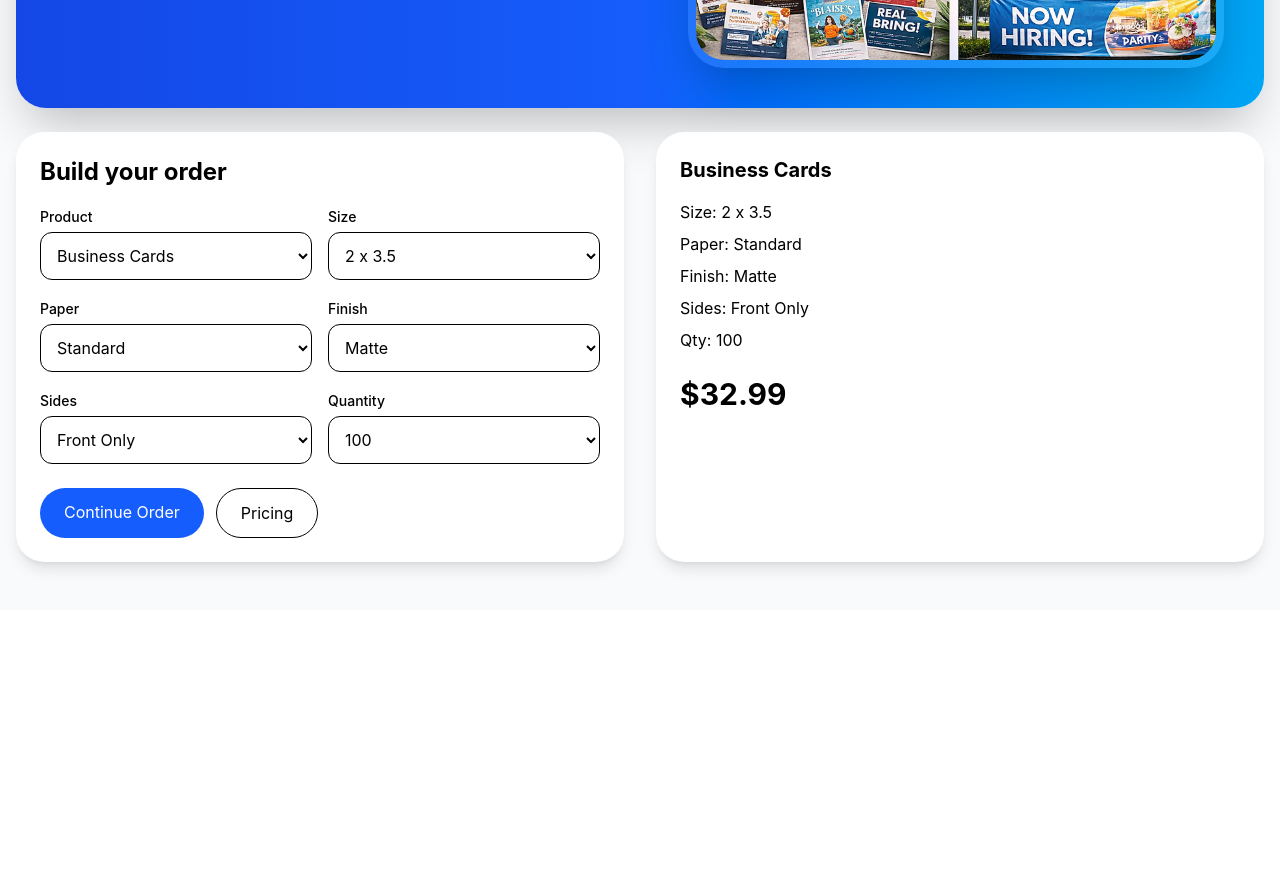
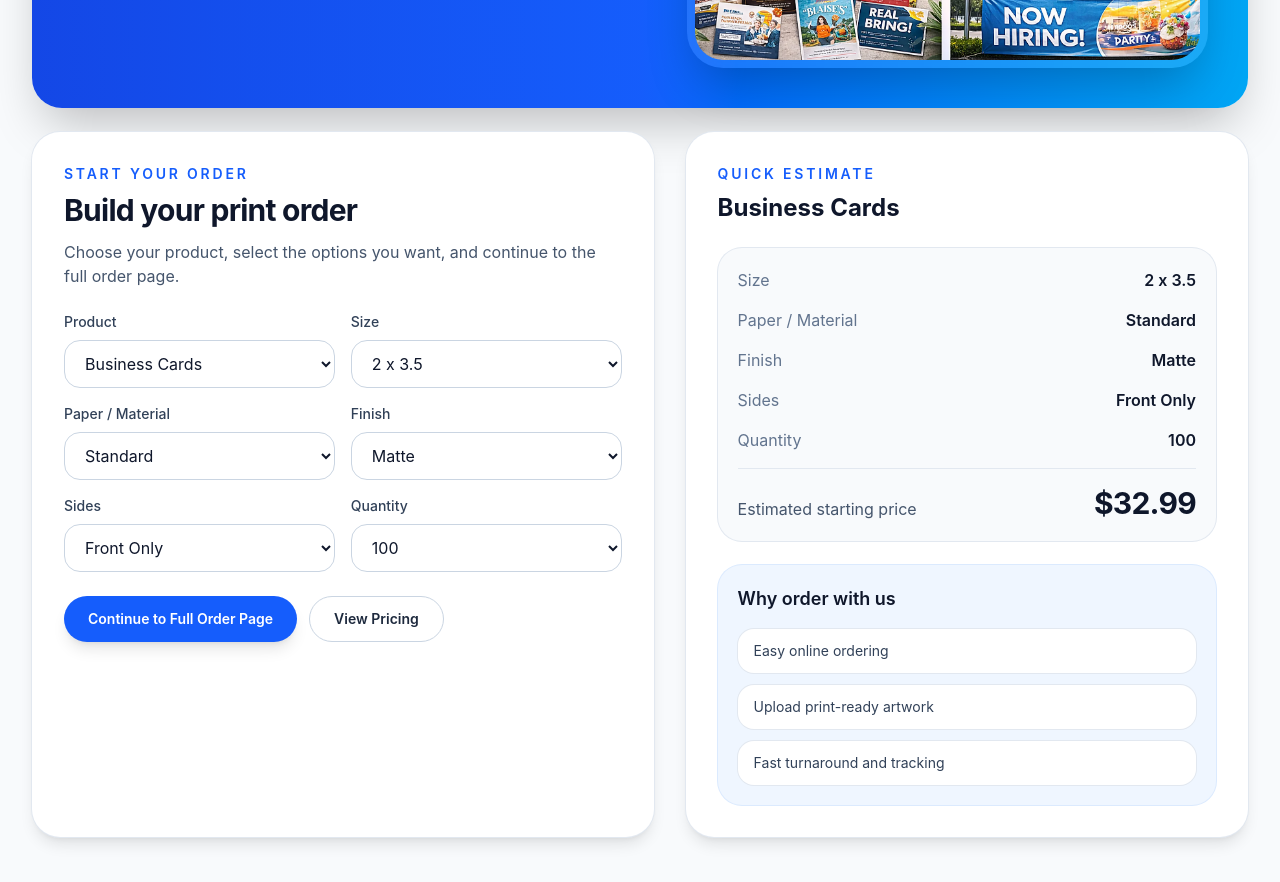
Before and after one commit to deworkenj-envision/Version-25a, a Next.js app: page / in a window 1280 px wide. Shown: the part 580-1462 px from the top of the page. Before the commit the page ends 1190 px from the top, so only its background shows below. Built offline with nearby package versions, Linux system fonts and the light colour scheme.

Commit message:
Update page.js

```diff
--- a/app/page.js
+++ b/app/page.js
@@ -100,11 +100,11 @@ export default function HomePage() {
 
   const current = useMemo(() => PRODUCT_OPTIONS[product], [product]);
 
-  const [size, setSize] = useState(current.sizes[0]);
-  const [paper, setPaper] = useState(current.papers[0]);
-  const [finish, setFinish] = useState(current.finishes[0]);
-  const [sides, setSides] = useState(current.sides[0]);
-  const [quantity, setQuantity] = useState(current.quantities[0]);
+  const [size, setSize] = useState(PRODUCT_OPTIONS["Business Cards"].sizes[0]);
+  const [paper, setPaper] = useState(PRODUCT_OPTIONS["Business Cards"].papers[0]);
+  const [finish, setFinish] = useState(PRODUCT_OPTIONS["Business Cards"].finishes[0]);
+  const [sides, setSides] = useState(PRODUCT_OPTIONS["Business Cards"].sides[0]);
+  const [quantity, setQuantity] = useState(PRODUCT_OPTIONS["Business Cards"].quantities[0]);
 
   function handleProductChange(nextProduct) {
     const next = PRODUCT_OPTIONS[nextProduct];
@@ -120,14 +120,9 @@ export default function HomePage() {
 
   return (
     <main className="min-h-screen bg-slate-50">
-
-      {/* HERO */}
-      <section className="mx-auto max-w-7xl px-4 py-6">
+      <section className="mx-auto max-w-7xl px-4 py-6 md:px-6 lg:px-8">
         <div className="rounded-[30px] bg-gradient-to-r from-blue-700 via-blue-600 to-sky-500 p-6 text-white shadow-2xl md:p-10">
-
           <div className="grid items-center gap-10 lg:grid-cols-[1.05fr_.95fr]">
-
-            {/* LEFT SIDE */}
             <div className="max-w-2xl text-center lg:text-left">
               <h1 className="text-4xl font-bold leading-[1.05] tracking-tight md:text-5xl lg:text-6xl">
                 <span className="block">Top Quality Printing.</span>
@@ -136,7 +131,7 @@ export default function HomePage() {
               </h1>
 
               <div className="mt-12 flex flex-col items-center lg:items-start">
-                <p className="text-lg md:text-xl font-semibold text-white text-center lg:text-left">
+                <p className="text-center text-lg font-semibold text-white md:text-xl lg:text-left">
                   Already placed an order? Track it here:
                 </p>
 
@@ -149,100 +144,228 @@ export default function HomePage() {
               </div>
             </div>
 
-            {/* RIGHT SIDE */}
             <div className="flex justify-center lg:justify-end">
               <div className="w-full max-w-[560px] space-y-8">
-
-                {/* LOGO */}
                 <div className="overflow-hidden rounded-[36px] bg-white/10 p-2 shadow-2xl backdrop-blur-md">
                   <div className="overflow-hidden rounded-[28px]">
                     <img
                       src="/images/logo-hero.png"
-                      alt="logo"
+                      alt="EnVision Direct logo"
                       className="h-[180px] w-full scale-115 object-cover"
                     />
                   </div>
                 </div>
 
-                {/* COLLAGE */}
                 <div className="overflow-hidden rounded-[36px] bg-white/10 p-2 shadow-2xl backdrop-blur-md">
                   <div className="overflow-hidden rounded-[28px]">
                     <img
                       src="/images/hero_desktop.webp"
-                      alt="collage"
+                      alt="Printed products collage"
                       className="h-[340px] w-full object-cover"
                     />
                   </div>
                 </div>
-
               </div>
             </div>
-
           </div>
         </div>
       </section>
 
-      {/* ORDER + ESTIMATE */}
-      <section className="mx-auto max-w-7xl px-4 pb-12">
-        <div className="grid gap-8 lg:grid-cols-2">
+      <section className="mx-auto max-w-7xl px-4 pb-12 md:px-6 lg:px-8">
+        <div className="grid gap-8 lg:grid-cols-[1.05fr_.95fr]">
+          <div className="rounded-[28px] bg-white p-6 shadow-lg ring-1 ring-slate-200 md:p-8">
+            <div className="mb-6">
+              <p className="text-sm font-semibold uppercase tracking-[0.2em] text-blue-600">
+                Start Your Order
+              </p>
+              <h2 className="mt-2 text-3xl font-bold tracking-tight text-slate-900">
+                Build your print order
+              </h2>
+              <p className="mt-3 max-w-2xl text-slate-600">
+                Choose your product, select the options you want, and continue to the full order page.
+              </p>
+            </div>
 
-          {/* ORDER */}
-          <div className="bg-white p-6 rounded-[28px] shadow-lg">
-            <h2 className="text-2xl font-bold mb-4">Build your order</h2>
-
-            <div className="grid grid-cols-2 gap-4">
-              {[["Product", productNames, product, handleProductChange],
-                ["Size", current.sizes, size, setSize],
-                ["Paper", current.papers, paper, setPaper],
-                ["Finish", current.finishes, finish, setFinish],
-                ["Sides", current.sides, sides, setSides],
-                ["Quantity", current.quantities, quantity, setQuantity]
-              ].map(([label, options, value, setter]) => (
-                <div key={label}>
-                  <label className="text-sm font-medium">{label}</label>
+            <div className="grid gap-4 md:grid-cols-2">
+              <div>
+                <label className="mb-2 block text-sm font-medium text-slate-700">
+                  Product
+                </label>
                 <select
-                    value={value}
-                    onChange={(e) => setter(e.target.value)}
-                    className="w-full mt-1 p-3 border rounded-xl"
+                  value={product}
+                  onChange={(e) => handleProductChange(e.target.value)}
+                  className="w-full rounded-2xl border border-slate-300 bg-white px-4 py-3 text-slate-900 outline-none transition focus:border-blue-500"
                 >
-                    {options.map((o) => (
-                      <option key={o}>{o}</option>
+                  {productNames.map((option) => (
+                    <option key={option} value={option}>
+                      {option}
+                    </option>
                   ))}
                 </select>
               </div>
+
+              <div>
+                <label className="mb-2 block text-sm font-medium text-slate-700">
+                  Size
+                </label>
+                <select
+                  value={size}
+                  onChange={(e) => setSize(e.target.value)}
+                  className="w-full rounded-2xl border border-slate-300 bg-white px-4 py-3 text-slate-900 outline-none transition focus:border-blue-500"
+                >
+                  {current.sizes.map((option) => (
+                    <option key={option} value={option}>
+                      {option}
+                    </option>
                   ))}
+                </select>
               </div>
 
-            <div className="mt-6 flex gap-3">
-              <Link href="/order" className="bg-blue-600 text-white px-6 py-3 rounded-full">
-                Continue Order
+              <div>
+                <label className="mb-2 block text-sm font-medium text-slate-700">
+                  Paper / Material
+                </label>
+                <select
+                  value={paper}
+                  onChange={(e) => setPaper(e.target.value)}
+                  className="w-full rounded-2xl border border-slate-300 bg-white px-4 py-3 text-slate-900 outline-none transition focus:border-blue-500"
+                >
+                  {current.papers.map((option) => (
+                    <option key={option} value={option}>
+                      {option}
+                    </option>
+                  ))}
+                </select>
+              </div>
+
+              <div>
+                <label className="mb-2 block text-sm font-medium text-slate-700">
+                  Finish
+                </label>
+                <select
+                  value={finish}
+                  onChange={(e) => setFinish(e.target.value)}
+                  className="w-full rounded-2xl border border-slate-300 bg-white px-4 py-3 text-slate-900 outline-none transition focus:border-blue-500"
+                >
+                  {current.finishes.map((option) => (
+                    <option key={option} value={option}>
+                      {option}
+                    </option>
+                  ))}
+                </select>
+              </div>
+
+              <div>
+                <label className="mb-2 block text-sm font-medium text-slate-700">
+                  Sides
+                </label>
+                <select
+                  value={sides}
+                  onChange={(e) => setSides(e.target.value)}
+                  className="w-full rounded-2xl border border-slate-300 bg-white px-4 py-3 text-slate-900 outline-none transition focus:border-blue-500"
+                >
+                  {current.sides.map((option) => (
+                    <option key={option} value={option}>
+                      {option}
+                    </option>
+                  ))}
+                </select>
+              </div>
+
+              <div>
+                <label className="mb-2 block text-sm font-medium text-slate-700">
+                  Quantity
+                </label>
+                <select
+                  value={quantity}
+                  onChange={(e) => setQuantity(e.target.value)}
+                  className="w-full rounded-2xl border border-slate-300 bg-white px-4 py-3 text-slate-900 outline-none transition focus:border-blue-500"
+                >
+                  {current.quantities.map((option) => (
+                    <option key={option} value={option}>
+                      {option}
+                    </option>
+                  ))}
+                </select>
+              </div>
+            </div>
+
+            <div className="mt-6 flex flex-wrap gap-3">
+              <Link
+                href="/order"
+                className="inline-flex items-center rounded-full bg-blue-600 px-6 py-3 text-sm font-semibold text-white shadow-lg transition hover:bg-blue-700"
+              >
+                Continue to Full Order Page
               </Link>
-              <Link href="/pricing" className="border px-6 py-3 rounded-full">
-                Pricing
+
+              <Link
+                href="/pricing"
+                className="inline-flex items-center rounded-full border border-slate-300 bg-white px-6 py-3 text-sm font-semibold text-slate-800 transition hover:bg-slate-100"
+              >
+                View Pricing
               </Link>
             </div>
           </div>
 
-          {/* ESTIMATE */}
-          <div className="bg-white p-6 rounded-[28px] shadow-lg">
-            <h3 className="text-xl font-bold mb-4">{product}</h3>
+          <div className="rounded-[28px] bg-white p-6 shadow-lg ring-1 ring-slate-200 md:p-8">
+            <p className="text-sm font-semibold uppercase tracking-[0.2em] text-blue-600">
+              Quick Estimate
+            </p>
+            <h3 className="mt-2 text-2xl font-bold text-slate-900">{product}</h3>
 
-            <div className="space-y-2">
-              <div>Size: {size}</div>
-              <div>Paper: {paper}</div>
-              <div>Finish: {finish}</div>
-              <div>Sides: {sides}</div>
-              <div>Qty: {quantity}</div>
+            <div className="mt-6 space-y-4 rounded-[24px] bg-slate-50 p-5 ring-1 ring-slate-200">
+              <div className="flex items-center justify-between gap-4">
+                <span className="text-slate-500">Size</span>
+                <span className="text-right font-semibold text-slate-900">{size}</span>
               </div>
 
-            <div className="mt-6 text-3xl font-bold">
+              <div className="flex items-center justify-between gap-4">
+                <span className="text-slate-500">Paper / Material</span>
+                <span className="text-right font-semibold text-slate-900">{paper}</span>
+              </div>
+
+              <div className="flex items-center justify-between gap-4">
+                <span className="text-slate-500">Finish</span>
+                <span className="text-right font-semibold text-slate-900">{finish}</span>
+              </div>
+
+              <div className="flex items-center justify-between gap-4">
+                <span className="text-slate-500">Sides</span>
+                <span className="text-right font-semibold text-slate-900">{sides}</span>
+              </div>
+
+              <div className="flex items-center justify-between gap-4">
+                <span className="text-slate-500">Quantity</span>
+                <span className="text-right font-semibold text-slate-900">{quantity}</span>
+              </div>
+
+              <div className="border-t border-slate-200 pt-4">
+                <div className="flex items-end justify-between gap-4">
+                  <span className="text-slate-600">Estimated starting price</span>
+                  <span className="text-3xl font-bold tracking-tight text-slate-900">
                     ${estimatedTotal.toFixed(2)}
+                  </span>
+                </div>
               </div>
             </div>
 
+            <div className="mt-6 rounded-[24px] bg-blue-50 p-5 ring-1 ring-blue-100">
+              <h4 className="text-lg font-semibold text-slate-900">Why order with us</h4>
+              <div className="mt-4 grid gap-3 text-sm text-slate-700">
+                <div className="rounded-2xl bg-white px-4 py-3 ring-1 ring-slate-200">
+                  Easy online ordering
+                </div>
+                <div className="rounded-2xl bg-white px-4 py-3 ring-1 ring-slate-200">
+                  Upload print-ready artwork
+                </div>
+                <div className="rounded-2xl bg-white px-4 py-3 ring-1 ring-slate-200">
+                  Fast turnaround and tracking
+                </div>
+              </div>
+            </div>
+          </div>
         </div>
       </section>
-
     </main>
   );
 }
```
Lines whose indentation alone changed are shown as unchanged.
